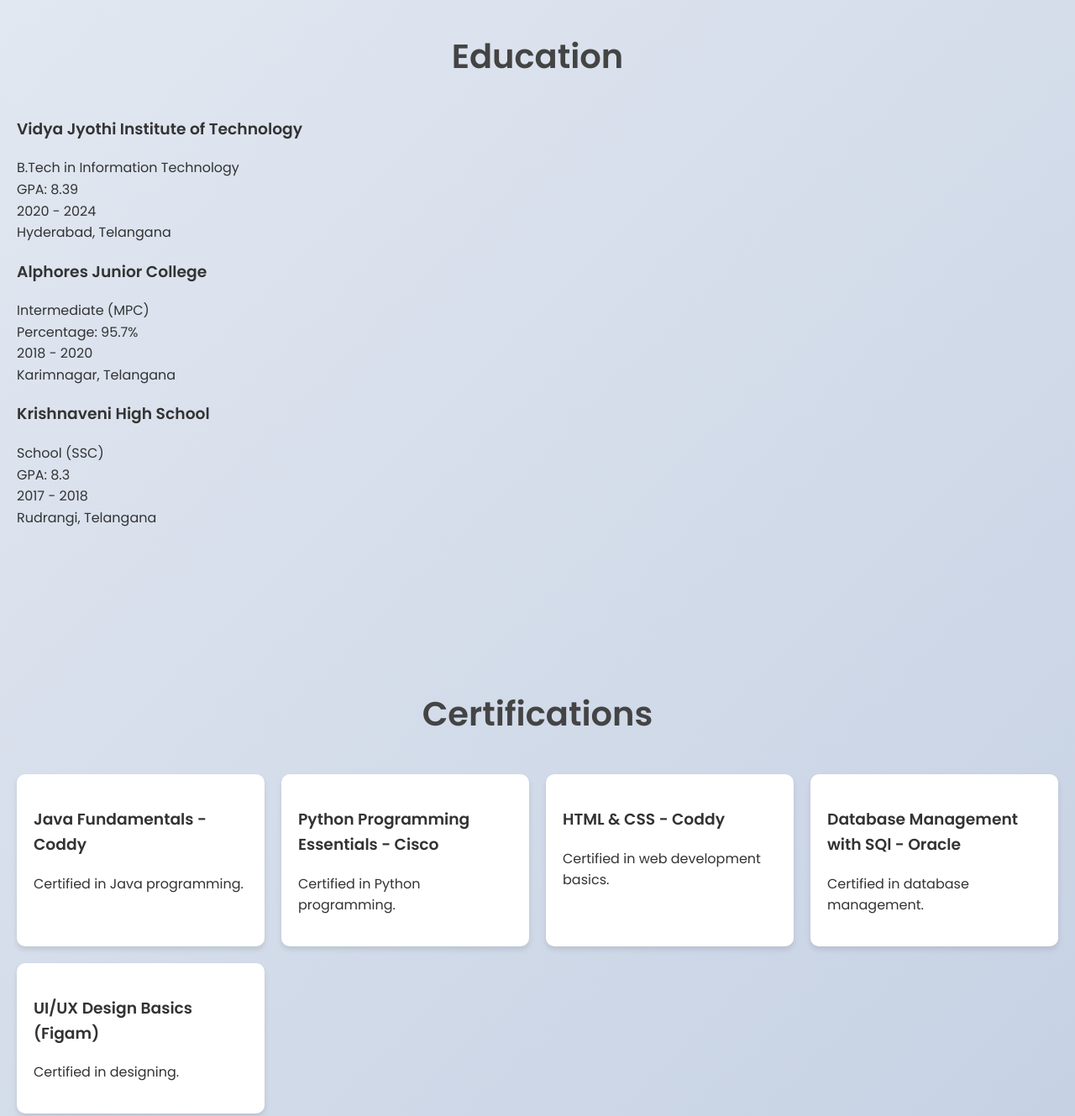
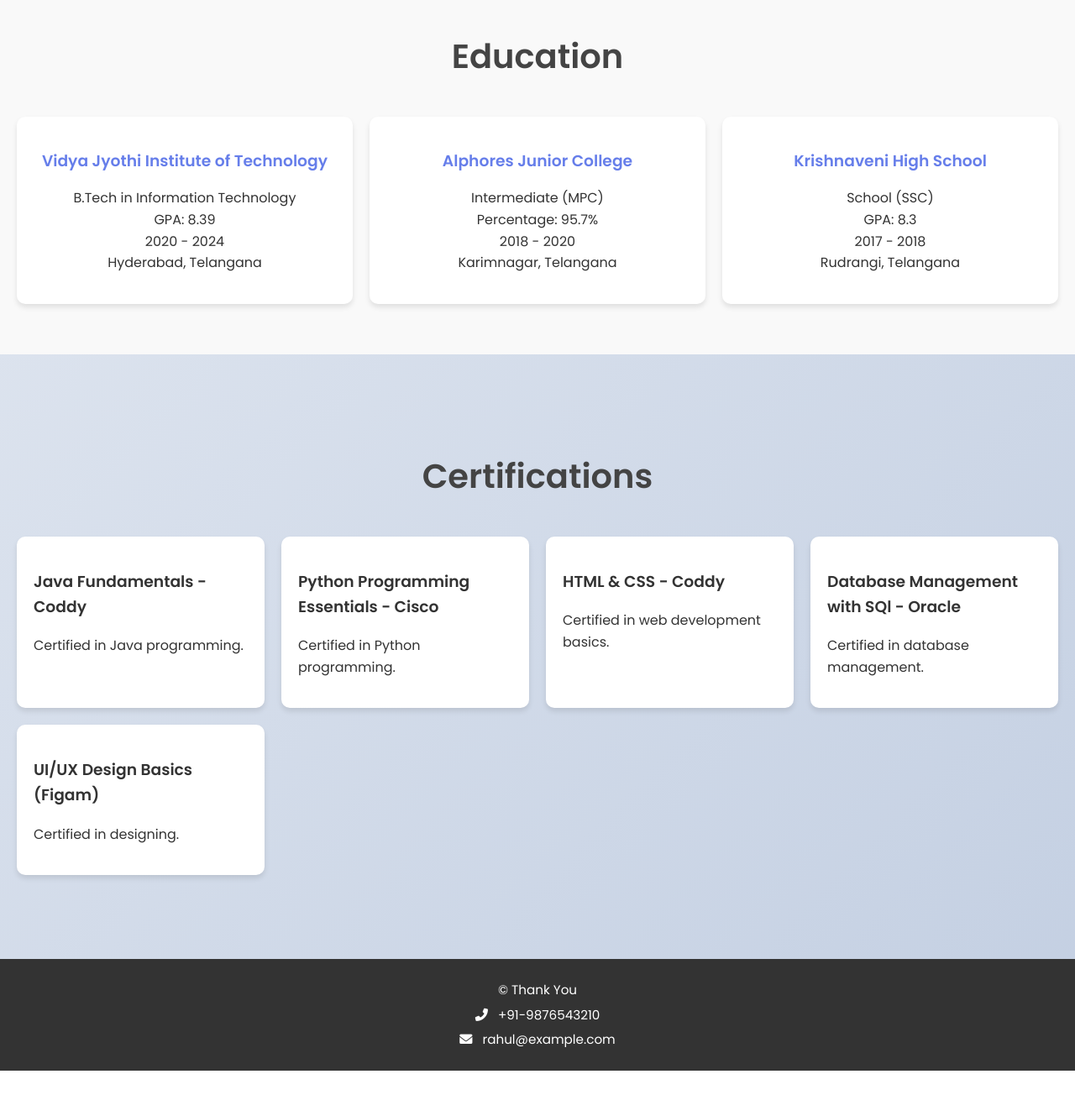
Before and after one commit to PadalaRahul/portfolio, a plain HTML site: page index.html in a window 1280 px wide. Shown: the part 1780-3109 px from the top of the page at 84% size. After the commit the page ends 3055 px from the top, so only its background shows below. Drawn offline with Linux system fonts and the light colour scheme.

Commit message:
style.css

```diff
--- a/style.css
+++ b/style.css
@@ -165,6 +165,34 @@ h2 {
 .project-card:hover {
     transform: translateY(-10px);
 }
+/* Education Section */
+.education-section {
+    background: #f9f9f9;
+}
+
+.education-grid {
+    display: grid;
+    grid-template-columns: repeat(auto-fit, minmax(250px, 1fr));
+    gap: 20px;
+}
+
+.education-card {
+    background: #fff;
+    padding: 20px;
+    border-radius: 10px;
+    box-shadow: 0 4px 6px rgba(0, 0, 0, 0.1);
+    transition: transform 0.3s ease;
+    text-align: center;
+}
+
+.education-card:hover {
+    transform: translateY(-10px);
+}
+
+.education-card h3 {
+    color: #667eea;
+    margin-bottom: 10px;
+}
 
 /* Certifications Section */
 .certifications-grid {
@@ -193,3 +221,12 @@ footer {
     padding: 20px 0;
     margin-top: 40px;
 }
+footer p {
+    margin: 5px 0;
+    font-size: 0.95rem;
+}
+
+footer i {
+    margin-right: 8px;
+    color: #fff;
+}
```
